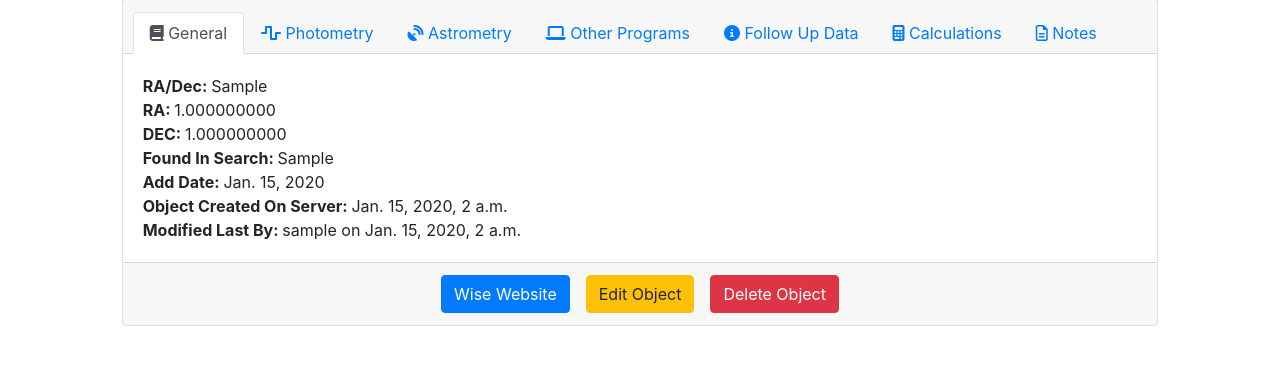
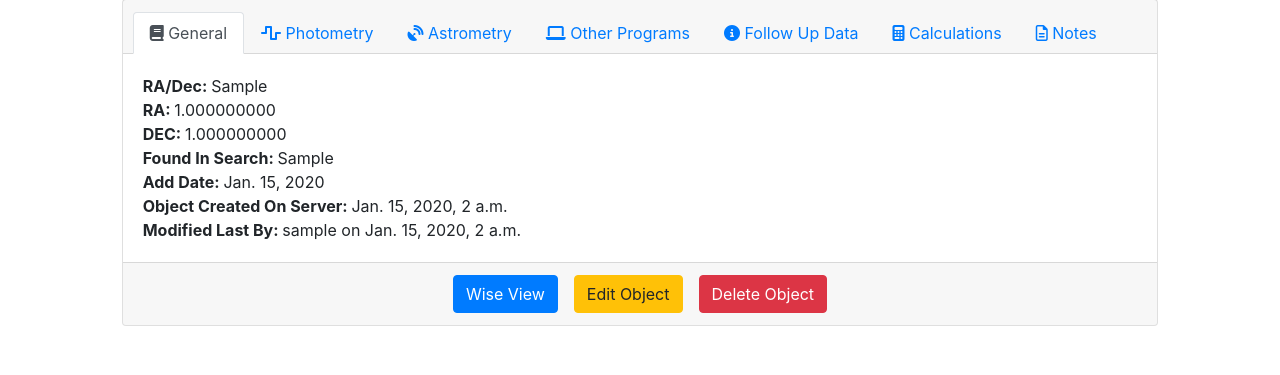
Before and after one commit to Kanishk-K/CATWISE-AWS-Server, a Django app: page /data/ViewEntry/1/ in a window 1280 px wide. Shown: the part 81-456 px from the top of the page. Run offline with Django 3.2, Linux system fonts and the light colour scheme; a user stored in the database is signed in; tables that the repository leaves empty hold one stand-in row (values such as "Sample post"); parts of the project's set-up code (start-up, migrations or seed data) failed here and were passed over; some libraries are stand-ins or nearby versions.

Commit message:
Renamed Wise Website to Wise View

```diff
--- a/TEMPLATES/Data/view.html
+++ b/TEMPLATES/Data/view.html
@@ -95,7 +95,7 @@
                     </div>
                 </div>
                 <div class="card-footer d-flex justify-content-center">
-                    <a href="{{WiseObject.WiseURL}}" target="_blank" class="btn btn-primary text-white mx-2" id="check">Wise Website</a>
+                    <a href="{{WiseObject.WiseURL}}" target="_blank" class="btn btn-primary text-white mx-2" id="check">Wise View</a>
                     {% if request.user.is_staff %}
                     <a href="{% url 'Data:edit_data' id=WiseObject.id %}" class="btn btn-warning mx-2">Edit Object</a>
                     <button class="btn btn-danger text-white mx-2" data-toggle="modal" data-target="#exampleModal">Delete Object</button>
```
